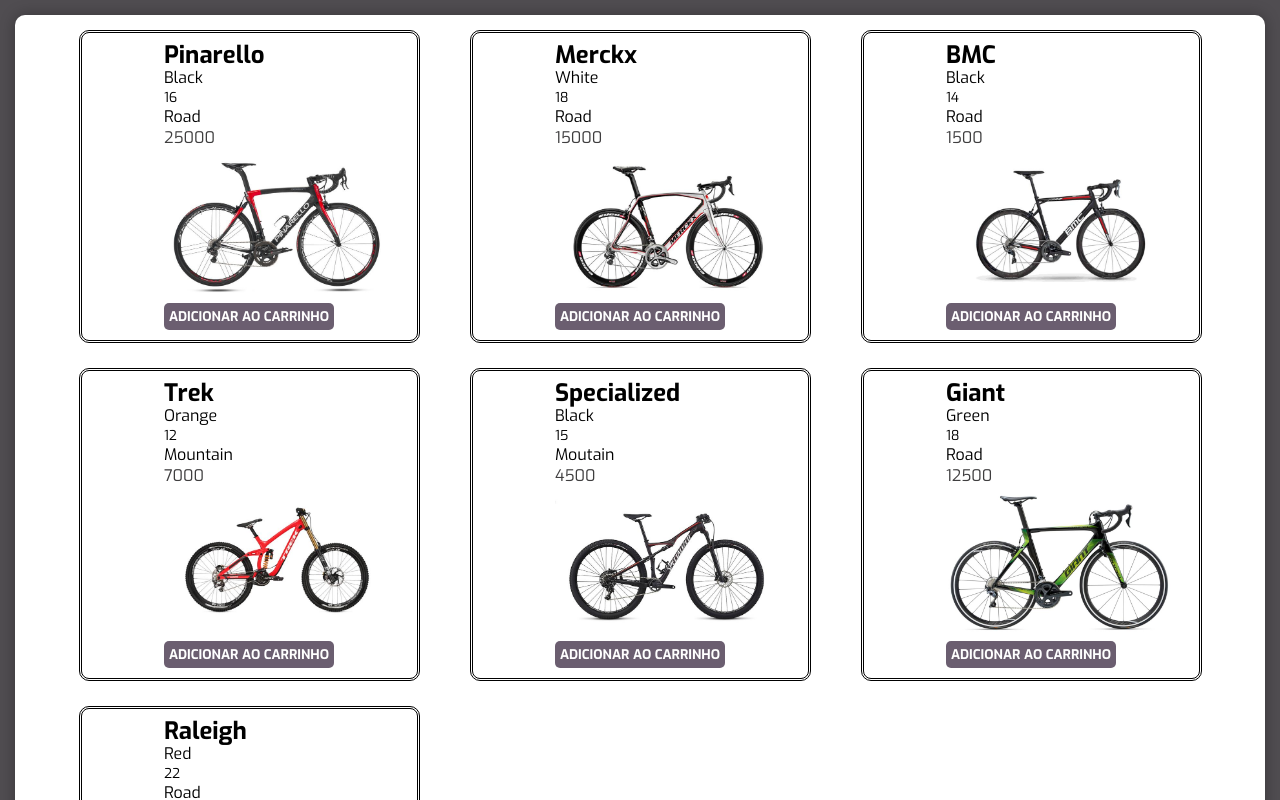
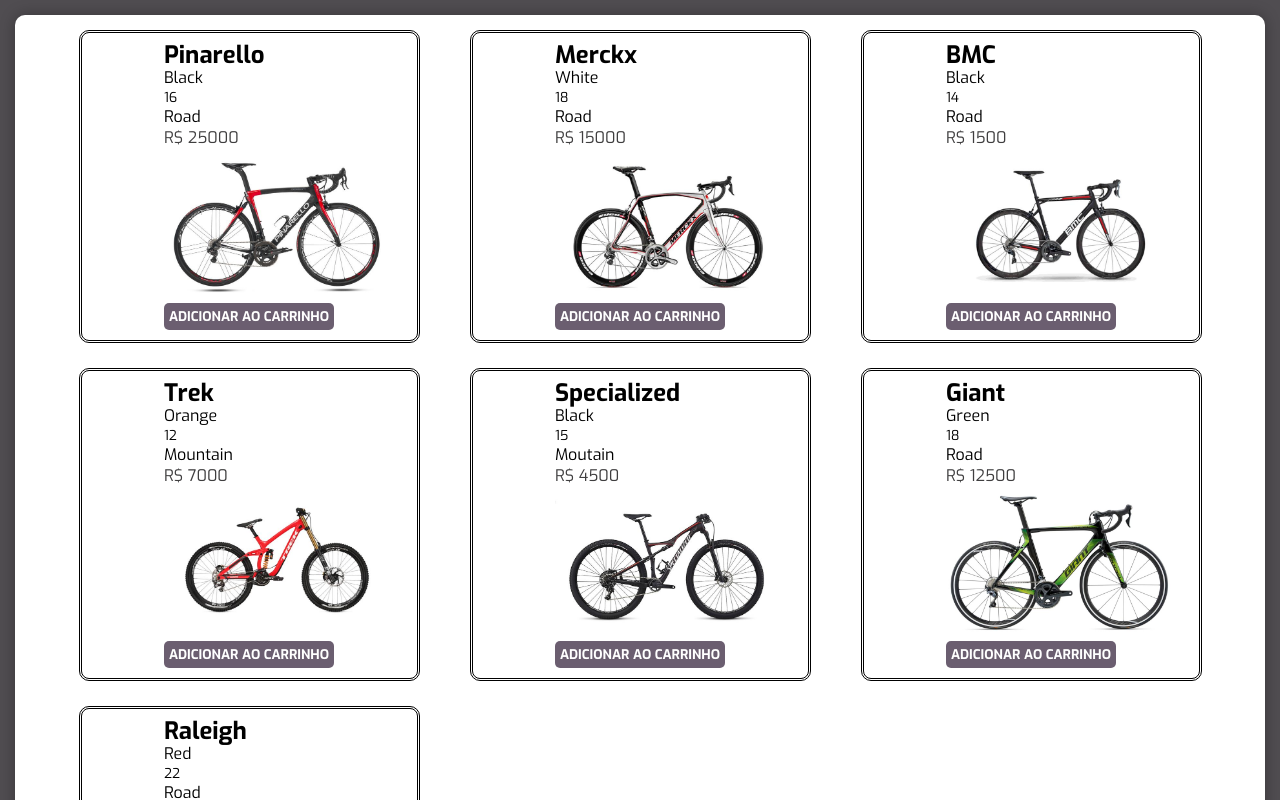
Before and after one commit to enriquemolina61/client, a React (Create React App) app: page / in a window 1280 px wide. Shown: the top 800 px of the page. Built offline with nearby package versions, Linux system fonts and the light colour scheme.

Commit message:
manifest

```diff
--- a/public/index.html
+++ b/public/index.html
@@ -14,7 +14,7 @@
       manifest.json provides metadata used when your web app is installed on a
       user's mobile device or desktop. See https://developers.google.com/web/fundamentals/web-app-manifest/
     -->
-    <link rel="manifest" href="%PUBLIC_URL%/manifest.json" />
+
     <!--
       Notice the use of %PUBLIC_URL% in the tags above.
       It will be replaced with the URL of the `public` folder during the build.
--- a/src/components/BicycleLista.jsx
+++ b/src/components/BicycleLista.jsx
@@ -4,13 +4,13 @@
 export function BicycleLista(){
     return <div className='BicycleLista'>
         {bicycles.map((bicycle, index) => (
-                <div className="BicycleListaItem">
+                <div className="BicycleListaItem" key={`BicycleLista-${index}`}>
                     <div>
                     <div className='BicycleListaItemBrand'>{bicycle.brand}</div>
                         <div className='BicycleListaItemColor'>{bicycle.color}</div>
                         <div className='BicycleListaItemGears'>{bicycle.gears}</div>
                         <div className='BicycleListaItemModel'>{bicycle.model}</div>
-                        <div className='BicycleListaItemPrice'>{bicycle.price}</div>
+                        <div className='BicycleListaItemPrice'>{`R$ ${bicycle.price}`}</div>
                         <div>
                          <img className='BicycleListaItemImage' src={bicycle.image} alt={`Bicicleta da marca ${bicycle.brand} com o valor de ${bicycle.price} reais, do modelo ${bicycle.model}. `}/>
                         </div>
```
